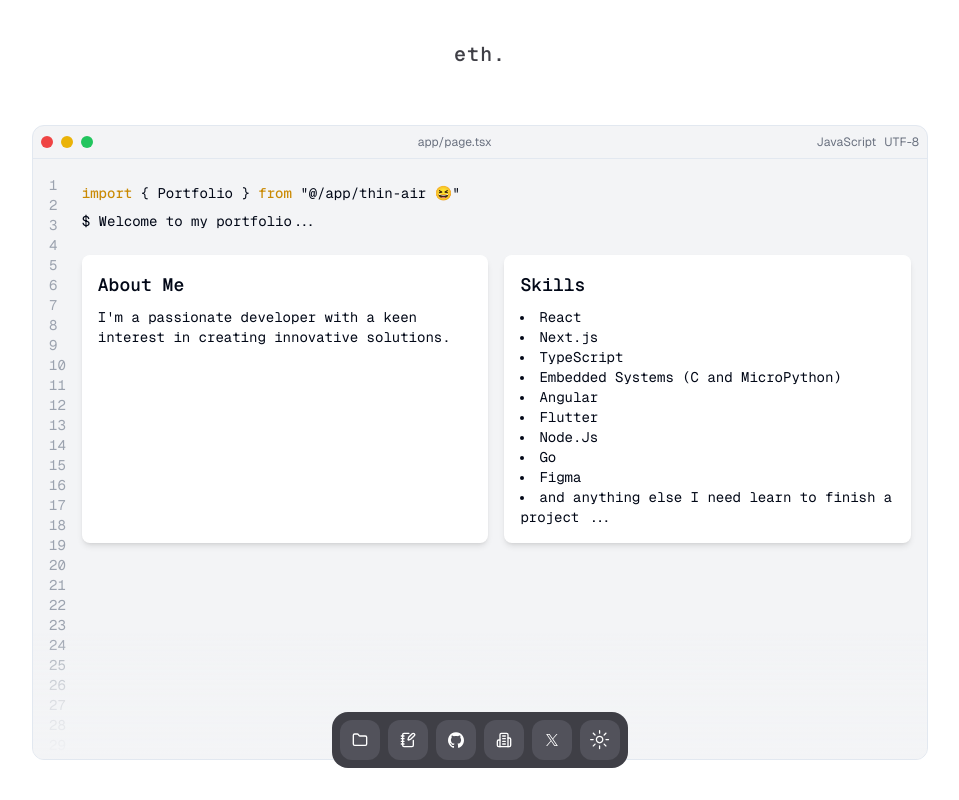
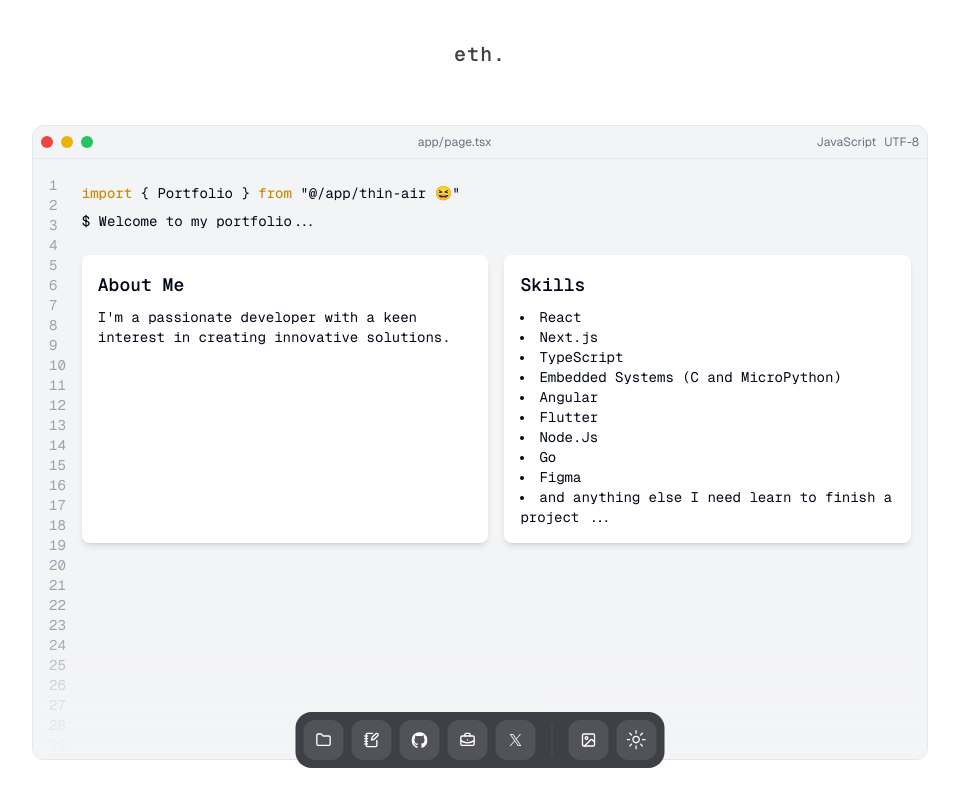
Before and after one commit to seths10/portfolio, a Next.js app: page / in a window 1280 px wide. Shown: the whole page, without its empty margins (160-1119 px from the left). Built offline with nearby package versions, Linux system fonts and the light colour scheme.

Commit message:
feat: add `memo` options to the bottom nav

```diff
--- a/components/ui/bottom-nav.tsx
+++ b/components/ui/bottom-nav.tsx
@@ -1,5 +1,11 @@
 import { cn } from "@/lib/utils";
-import { Building2, FolderIcon, NotebookPen } from "lucide-react";
+import {
+  BriefcaseBusinessIcon,
+  Building2,
+  FolderIcon,
+  NotebookPen,
+  Image as ImageIcon,
+} from "lucide-react";
 import { siteConfig } from "@/config/site";
 import { ModeToggle } from "@/components/ui/mode-toogle";
 import { Icons } from "@/components/icons/icons";
@@ -91,15 +97,15 @@ function BottomNav() {
 
               <Tooltip>
                 <TooltipTrigger asChild>
-                  <Link href="/companies" rel="noreferrer">
+                  <Link href="/experience" rel="noreferrer">
                     <HeaderDockItem>
-                      <Building2 className="h-4 w-4" />
-                      <span className="sr-only">Companies</span>
+                      <BriefcaseBusinessIcon className="h-4 w-4" />
+                      <span className="sr-only">Experience</span>
                     </HeaderDockItem>
                   </Link>
                 </TooltipTrigger>
                 <TooltipContent>
-                  <p>Companies</p>
+                  <p>Experience</p>
                 </TooltipContent>
               </Tooltip>
 
@@ -121,6 +127,22 @@ function BottomNav() {
                 </TooltipContent>
               </Tooltip>
 
+              <div className="w-px h-8 bg-zinc-600 dark:bg-zinc-300 mx-2" />
+
+              <Tooltip>
+                <TooltipTrigger asChild>
+                  <Link href="/memo" rel="noreferrer">
+                    <HeaderDockItem>
+                      <ImageIcon className="h-4 w-4" />
+                      <span className="sr-only">Memo</span>
+                    </HeaderDockItem>
+                  </Link>
+                </TooltipTrigger>
+                <TooltipContent>
+                  <p>Memo</p>
+                </TooltipContent>
+              </Tooltip>
+
               <Tooltip>
                 <TooltipTrigger asChild>
                   <ModeToggle />
```
